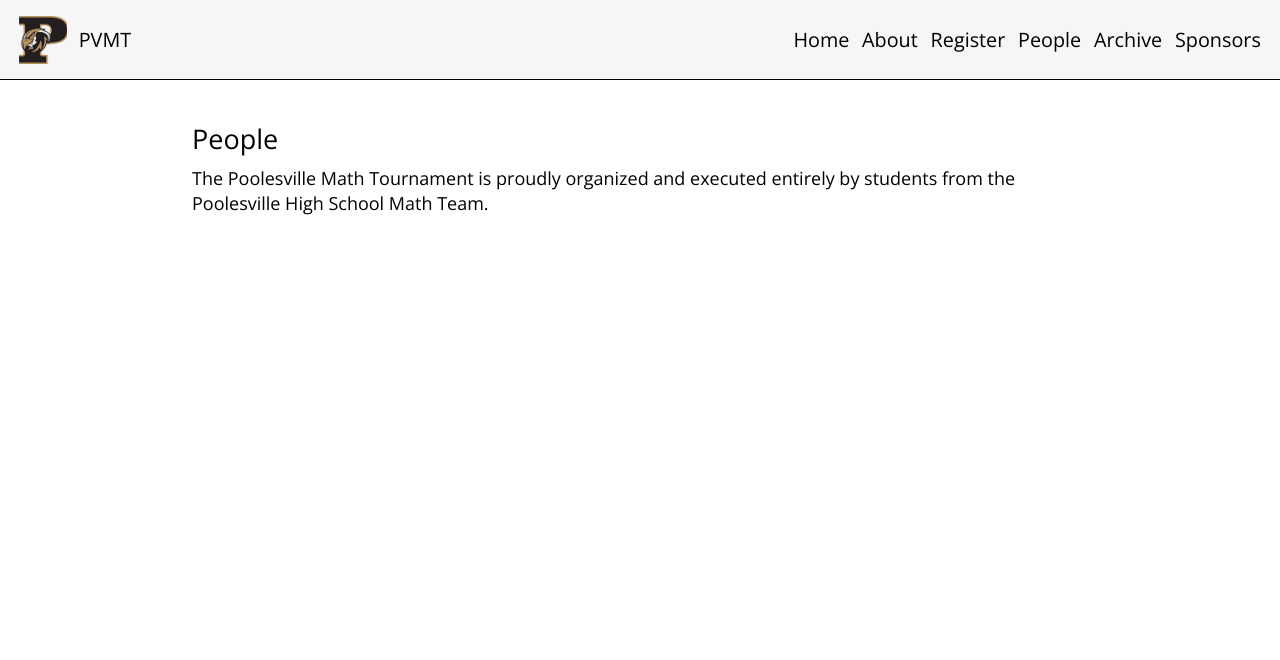
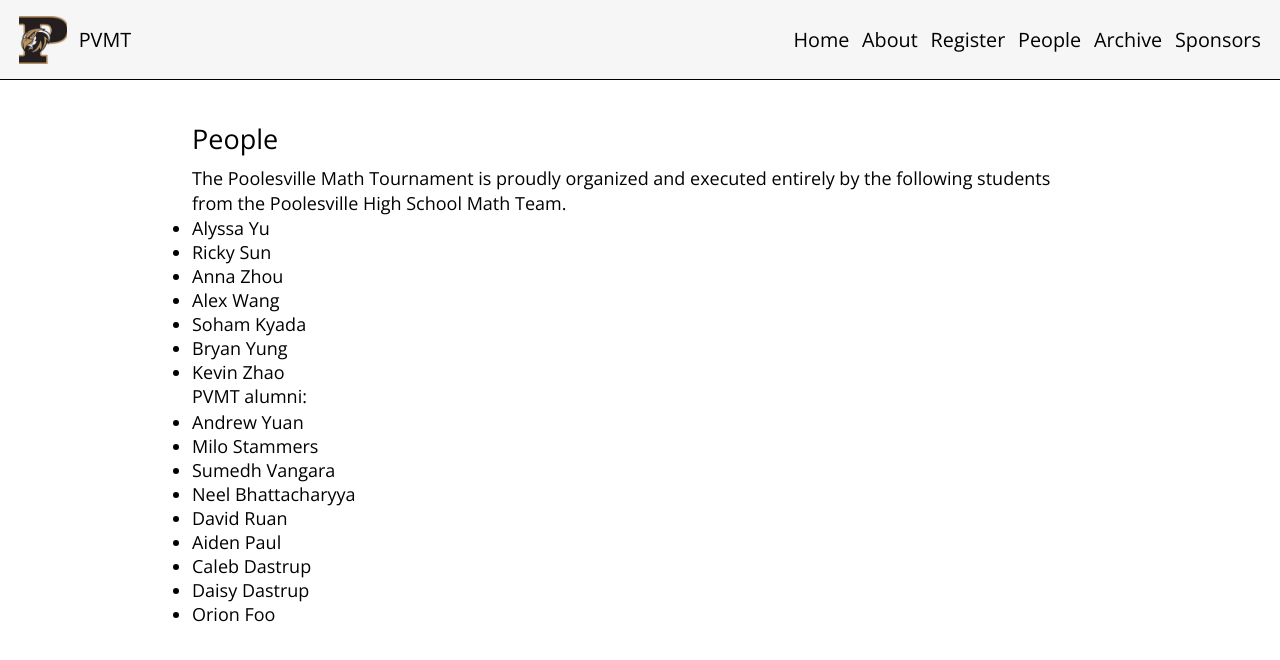
Before and after one commit to Stormersyle/PVMT, a website: page people.html in a window 1280 px wide. Drawn offline with nearby package versions, Linux system fonts and the light colour scheme.

Commit message:
Update people.html

```diff
--- a/people.html
+++ b/people.html
@@ -47,13 +47,33 @@
         <div class="linebreak-1"></div>
         <p>
           The Poolesville Math Tournament is proudly organized and executed
-          entirely by students from the Poolesville High School Math Team.
+          entirely by the following students from the Poolesville High School Math Team.
           <!-- This year's organizers are: -->
         </p>
-        <!-- <ul>
-          <li>Name1</li>
-          <li>Name2</li>
-        </ul> -->
+        <ul>
+          <li>Alyssa Yu</li>
+          <li>Ricky Sun</li>
+          <li>Anna Zhou</li>
+          <li>Alex Wang</li>
+          <li>Soham Kyada</li>
+          <li>Bryan Yung</li>
+          <li>Kevin Zhao</li>
+        </ul>
+        <p>
+          PVMT alumni:
+          <!-- This year's organizers are: -->
+        </p>
+        <ul>
+          <li>Andrew Yuan</li>
+          <li>Milo Stammers</li>
+          <li>Sumedh Vangara</li>
+          <li>Neel Bhattacharyya</li>
+          <li>David Ruan</li>
+          <li>Aiden Paul</li>
+          <li>Caleb Dastrup</li>
+          <li>Daisy Dastrup</li>
+          <li>Orion Foo</li>
+        </ul>
       </section>
       <br />
     </div>
```
